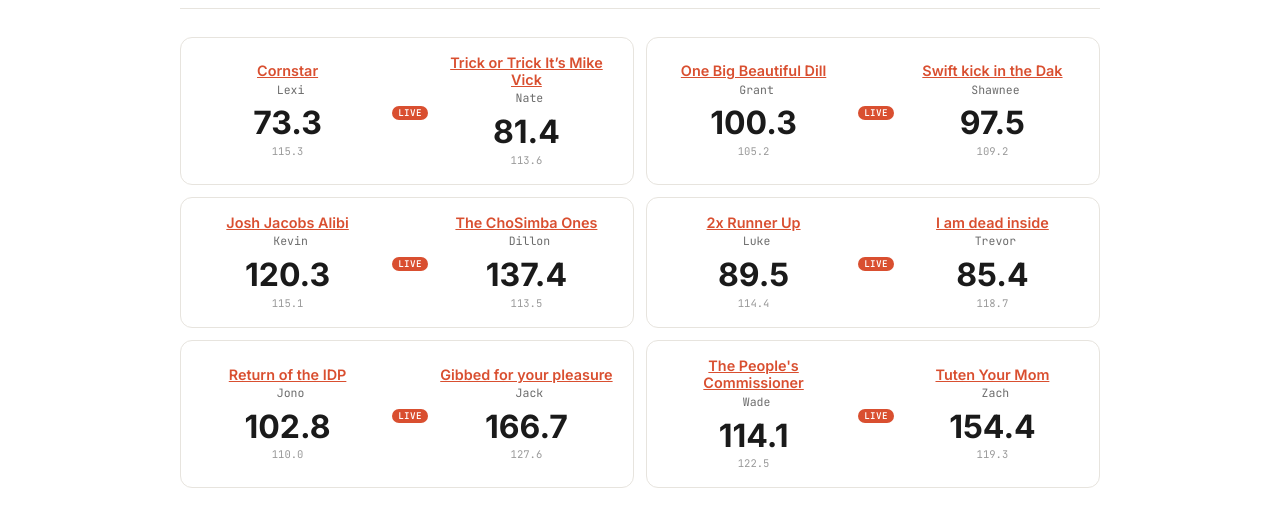
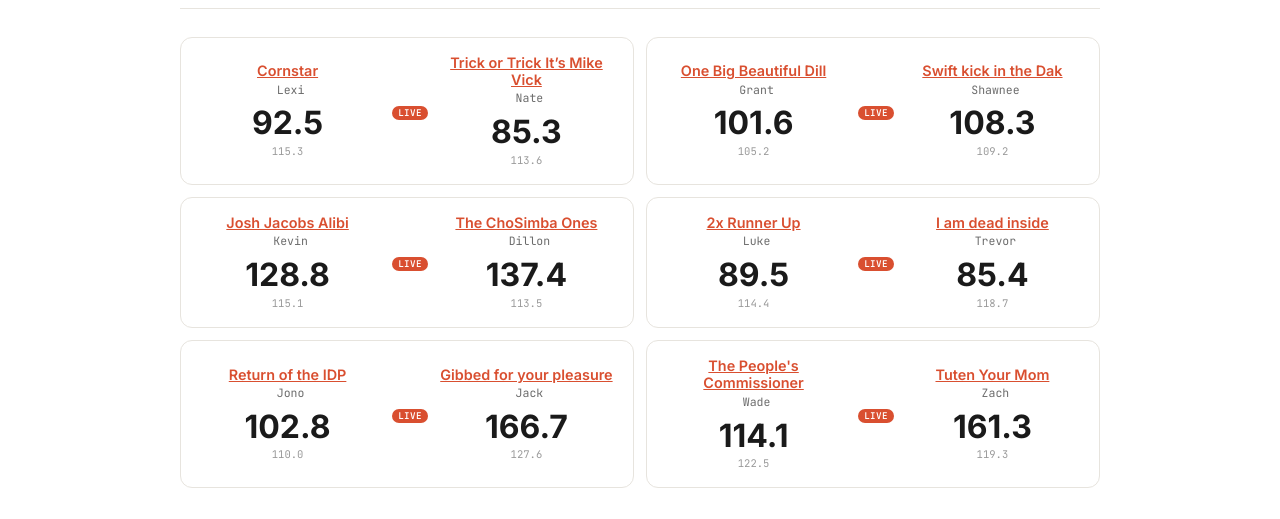
Before and after one commit to dillondrenzek/no-love-in-the-league, a Jekyll site: the page built from docs/seasons/2026/week-1.md, in a window 1280 px wide. Shown: the part 185-704 px from the top of the page. Built offline with Jekyll 4.4.1, drawn with Linux system fonts in a browser that asks for light colours.

Commit message:
Daily update: 2026-09-14

```diff
--- a/docs/_data/weeks.yml
+++ b/docs/_data/weeks.yml
@@ -12,11 +12,11 @@
     final: false
     live: true
     playoff: false
-    home_score: 73.3
-    away_score: 81.4
+    home_score: 92.5
+    away_score: 85.3
     winner_id: null
     tie: false
-    margin: 8.1
+    margin: 7.2
     home_proj: 115.3
     away_proj: 113.6
   - home_id: gganoom
@@ -29,11 +29,11 @@
     final: false
     live: true
     playoff: false
-    home_score: 100.3
-    away_score: 97.5
+    home_score: 101.6
+    away_score: 108.3
     winner_id: null
     tie: false
-    margin: 2.8
+    margin: 6.7
     home_proj: 105.2
     away_proj: 109.2
   - home_id: kevbots22
@@ -46,11 +46,11 @@
     final: false
     live: true
     playoff: false
-    home_score: 120.3
+    home_score: 128.8
     away_score: 137.4
     winner_id: null
     tie: false
-    margin: 17.1
+    margin: 8.6
     home_proj: 115.1
     away_proj: 113.5
   - home_id: lukstein
@@ -98,10 +98,10 @@
     live: true
     playoff: false
     home_score: 114.1
-    away_score: 154.4
+    away_score: 161.3
     winner_id: null
     tie: false
-    margin: 40.3
+    margin: 47.2
     home_proj: 122.5
     away_proj: 119.3
   highlights: []
```
Also changed, not shown: data/seasons/2026.yml (+4 -4 lines).
